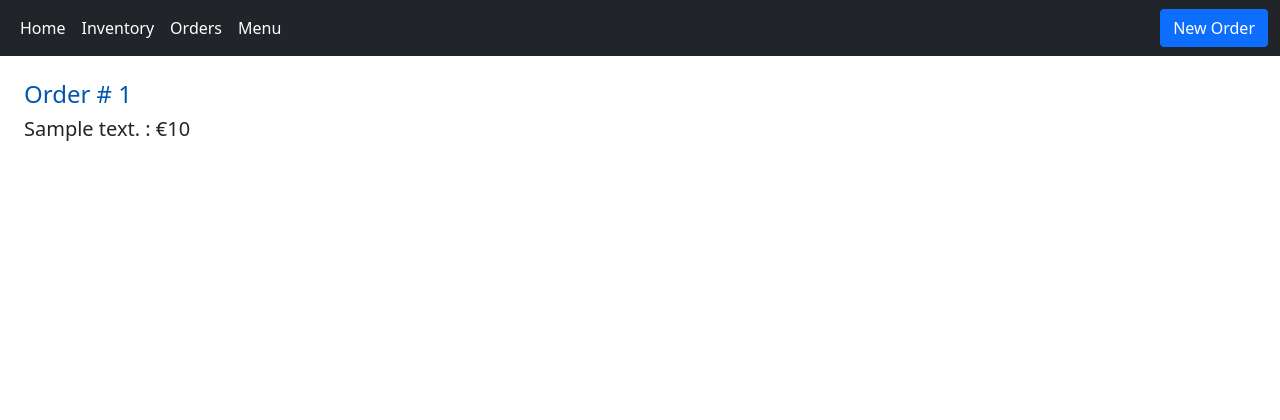
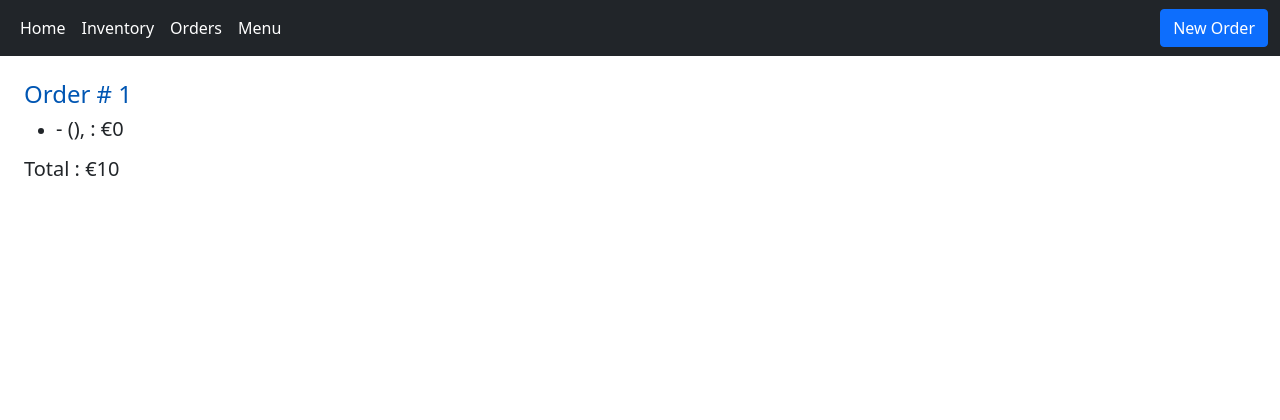
Before and after one commit to tlize/DiscogsAppV2, a Symfony app: template templates/order/detail.html.twig in a window 1280 px wide. Shown: the top 420 px of the page. Run offline with Twig, Linux system fonts and the light colour scheme; the template is opened without the code that fills it: most values are stand-ins (such as "Sample title", 1, 10 or a date in 2020); some libraries are stand-ins or nearby versions.

Commit message:
Initial Commit

```diff
--- a/templates/best/countries.html.twig
+++ b/templates/best/countries.html.twig
@@ -18,7 +18,7 @@
                 {{ country.nbOrders }} orders
             {% endif %}
             : €{{ country.totalAmount | number_format }} total
-            (average : {{ country.avgAmount | number_format }})
+            (average : €{{ country.avgAmount | number_format }})
         </p>
     {% endfor %}
 
--- a/templates/order/detail.html.twig
+++ b/templates/order/detail.html.twig
@@ -5,20 +5,28 @@
     <h4>Order # {{ order.orderNum }}</h4>
     {% if order.orderItems | length == 1 %}
         <h5>
-            {{ order.orderItems[0].description }} : €{{ order.orderItems[0].itemPrice | number_format }}
+            <a href="{{ path('artist_detail', {'artist': items[0][0].artist}) }}">
+                {{ items[0][0].artist }}
+            </a>
+            - {{ items[0][0].title }} ({{ items[0][0].format }}),
+            <a href="{{ path('label_detail', {'label': items[0][0].label}) }}">
+                {{ items[0][0].label }}
+            </a>
+            : €{{ order.orderItems[0].itemPrice | number_format }}
         </h5>
     {% else %}
         <ul>
-            {% for orderItem in order.orderItems %}
-                {% set descriptionSplit = orderItem.description | split(' - ') %}
-                {% set itemArtist = descriptionSplit[0] %}
-                {% set itemTitleAndFormat = descriptionSplit[1] %}
-                <li>
+            {% for item in items %}
+               <li>
                     <h5>
-                        <a href="{{ path('artist_detail', {'artist': itemArtist}) }}">
-                            {{ itemArtist | raw }}
+                        <a href="{{ path('artist_detail', {'artist': item[0].artist}) }}">
+                            {{ item[0].artist }}
                         </a>
-                        - {{ itemTitleAndFormat}} : €{{ orderItem.itemPrice | number_format }}
+                        - {{ item[0].title }} ({{ item[0].format }}),
+                        <a href="{{ path('label_detail', {'label': item[0].label}) }}">
+                            {{ item[0].label }}
+                        </a>
+                        : €{{ item[0].price | number_format }}
                     </h5>
                 </li>
             {% endfor %}
```
Also changed, not shown: src/Controller/Order/OrderController.php (+11 -1 lines), src/Repository/ItemRepository.php (+10 -0 lines).
